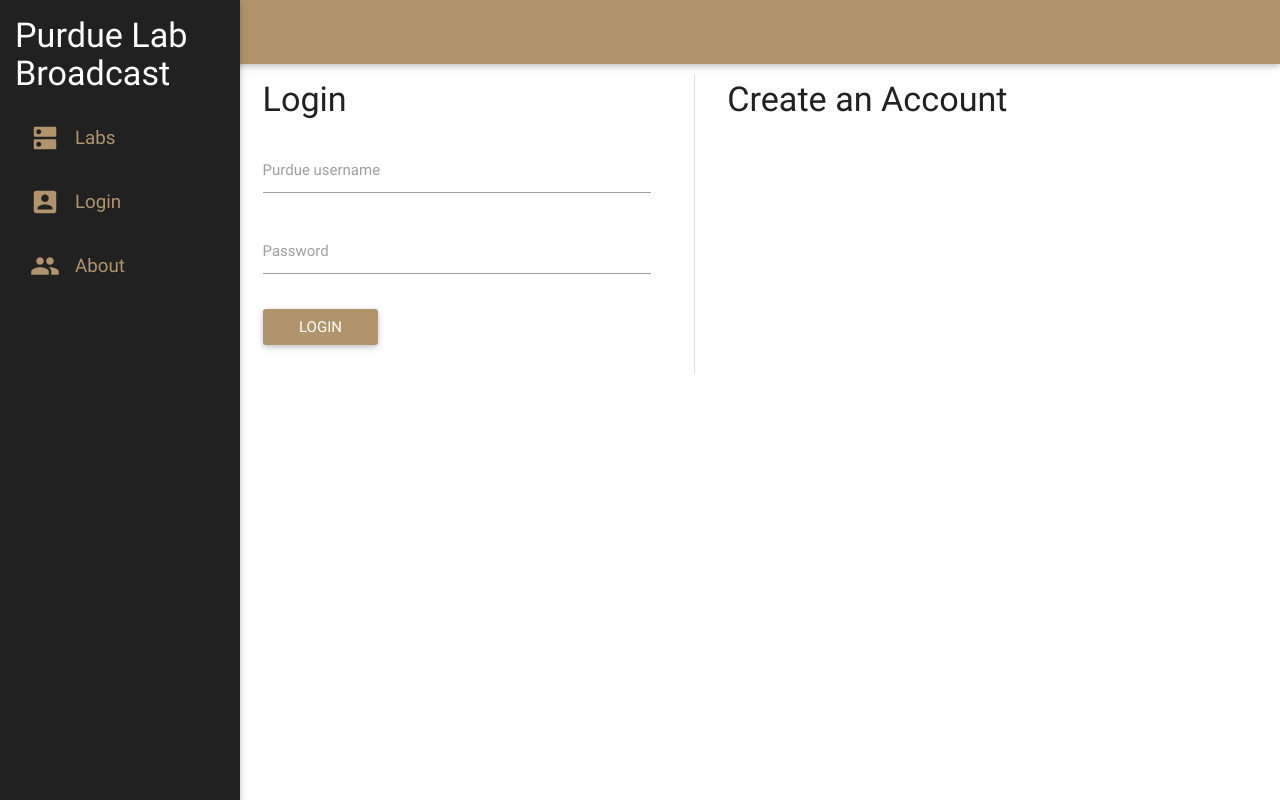
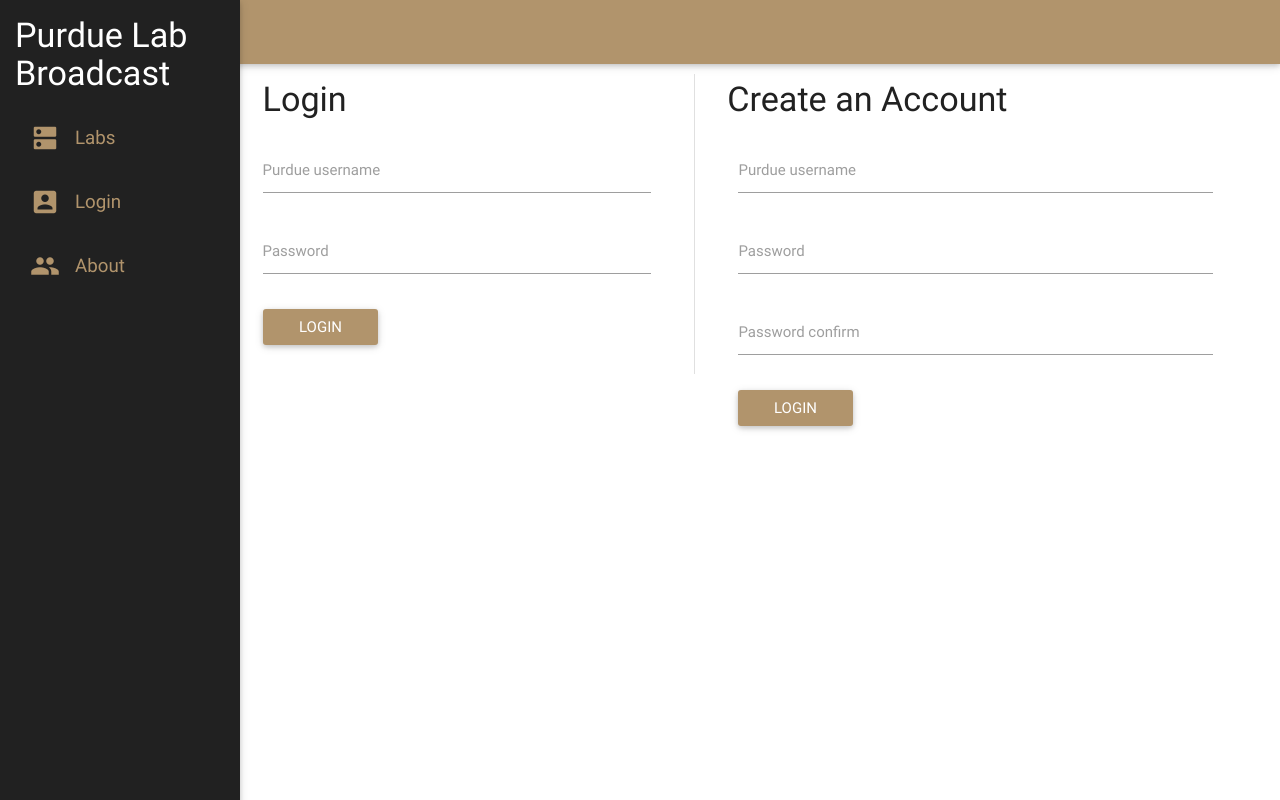
Before and after one commit to bshrawde/CS490-Lab-Broadcast-Web, a Python web app: template templates/login.html in a window 1280 px wide. Run offline with Jinja, Linux system fonts and the light colour scheme; the template is opened without the code that fills it, so the values that code supplies are empty; some libraries are stand-ins or nearby versions.

Commit message:
Simple registration form and validation

```diff
--- a/templates/login.html
+++ b/templates/login.html
@@ -7,13 +7,13 @@
             <form id="login">
               <div class="row" style="margin-bottom: 5px;">
                 <div class="input-field col s12">
-                  <input id="email" type="email" class="validate">
+                  <input id="email" type="email" class="validate" required>
                   <label for="email">Purdue username</label>
                 </div>
               </div>
               <div class="row">
                 <div class="input-field col s12">
-                  <input id="password" type="password" class="validate">
+                  <input id="password" type="password" class="validate" required>
                   <label for="password">Password</label>
                 </div>
               </div>
@@ -23,19 +23,57 @@
           <div class="divider col">&nbsp;</div>
           <div class="col s12 m6">
             <h4>Create an Account</h4>
+            <form id="register">
+              <div class="row" style="margin-bottom: 5px;">
+                <div class="input-field col s12">
+                  <input id="reg_email" type="email" class="validate" required>
+                  <label for="reg_email">Purdue username</label>
+                </div>
+              </div>
+              <div class="row" style="margin-bottom: 5px;">
+                <div class="input-field col s12">
+                  <input id="reg_password" type="password" class="validate" required>
+                  <label for="reg_password">Password</label>
+                </div>
+              </div>
+              <div class="row">
+                <div class="input-field col s12">
+                  <input id="reg_passwordconfirm" type="password" class="validate" required>
+                  <label for="reg_passwordconfirm" data-error="passwords do not match">Password confirm&nbsp;&nbsp;&nbsp;&nbsp;&nbsp;&nbsp;</label>
+                </div>
+              </div>
+              <input class="form-padding btn waves-effect waves-light purdue-gold" type="submit" value="Login"/>
+            </form>
           </div>
         </div>
 {% endblock %}
 {% block javascript %}
   <script>
-      $("input[type=email]").change( function() {
-        $("input[type=email]").val( $("input[type=email]").val() + '@purdue.edu' );
+      $("input[type=email]").focusout( function() {
+        $(this).val( $(this).val() + '@purdue.edu' );
+      });
+
+      $("input[type=email]").focusin( function() {
+        $(this).val( $(this).val().replace('@purdue.edu', '') );
       });
 
       $("#login").submit( function ( event ) {
         event.preventDefault();
         $.post('/login', $('#login').serialize());
       });
+
+      $("#register").submit( function ( event ) {
+        event.preventDefault();
+        $.post('/login', $('#login').serialize());
+      });
+
+      $("#reg_passwordconfirm").change( function() {
+        if ($(this).val() != $("#reg_password").val()) {
+          $(this)[0].setCustomValidity("Passwords do not match.");
+        } else {
+          $(this)[0].setCustomValidity("");
+        }
+      });
   </script>
 
 {% endblock %}
```
